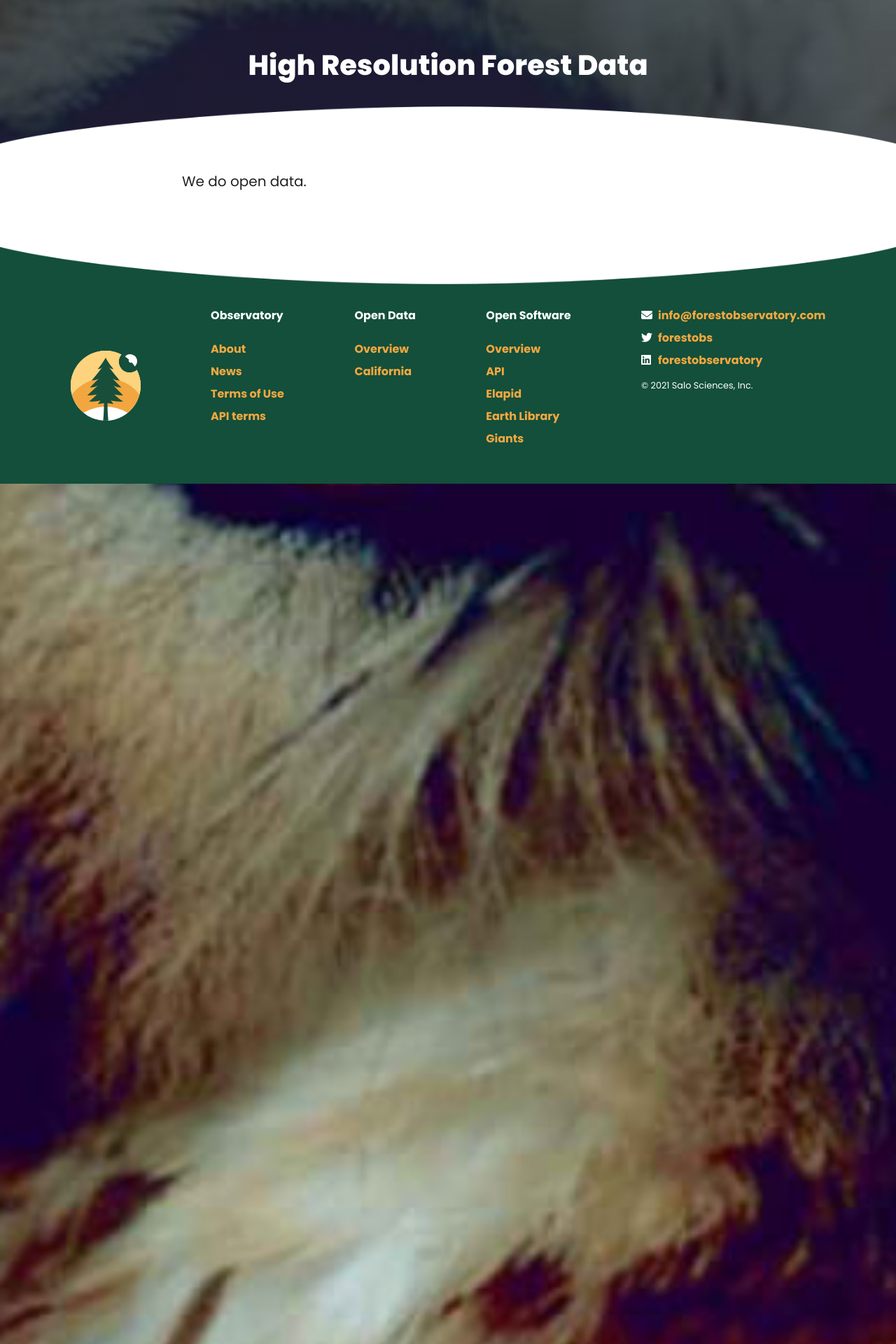
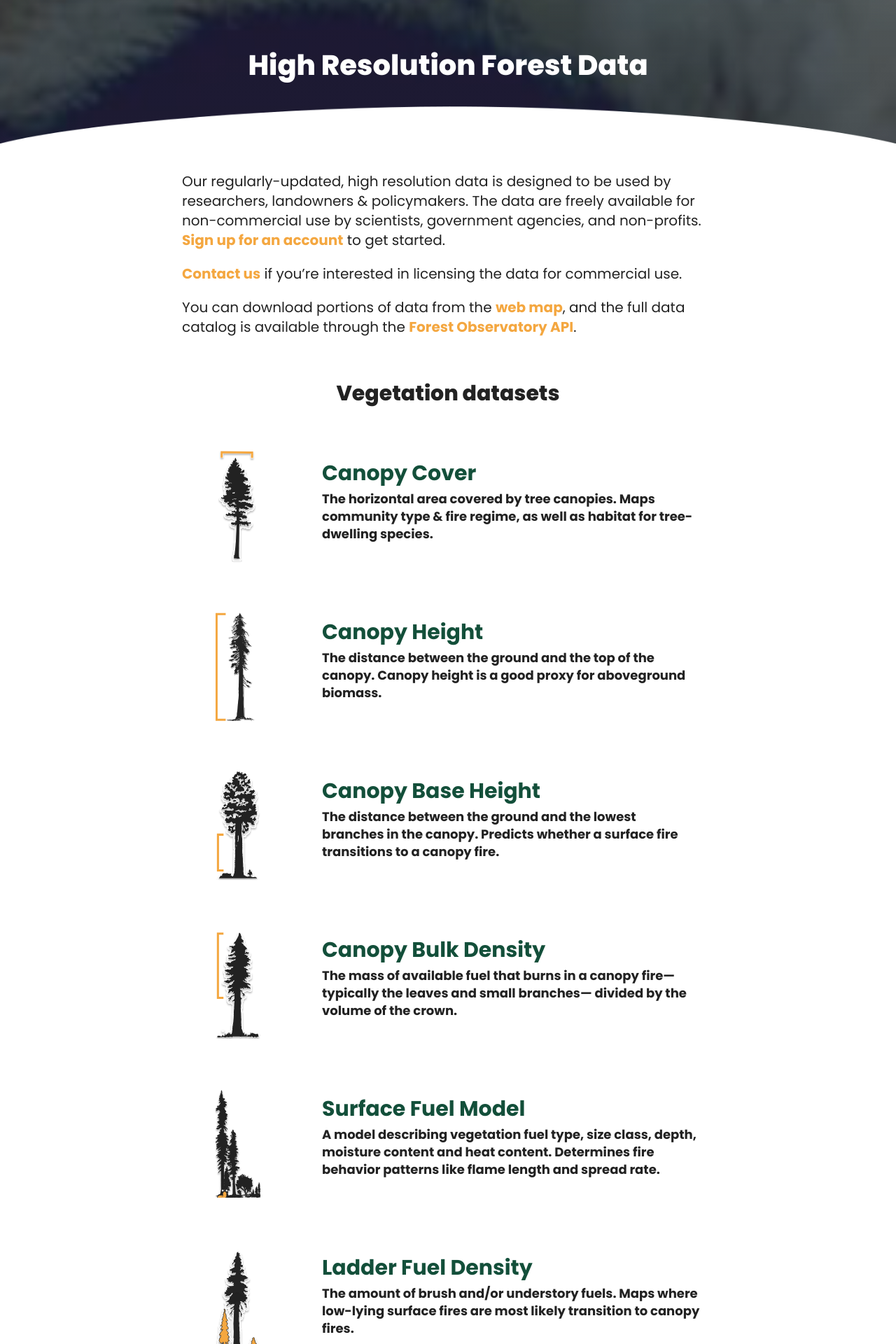
Before and after one commit to forestobservatory/forestobservatory.github.io, a Jekyll site: the page built from _pages/data.md, in a window 1280 px wide. Shown: the part 1946-3866 px from the top of the page at 70% size. Built offline with Jekyll 4.4.1, drawn with Linux system fonts in a browser that asks for light colours; nearby versions of some CDN libraries; some of the changed text lies outside the part shown.

Commit message:
added all dataset icons and descriptions

```diff
--- /dev/null
+++ b/_data/datasets.yml
@@ -0,0 +1,63 @@
+vegetation:
+  -
+    name: Canopy Cover
+    description: The horizontal area covered by tree canopies. Maps community type & fire regime, as well as habitat for tree-dwelling species.
+    icon: /assets/data/canopy-cover.svg
+    url:
+  -
+    name: Canopy Height
+    description: The distance between the ground and the top of the canopy. Canopy height is a good proxy for aboveground biomass.
+    icon: /assets/data/tree-height.svg
+    url:
+  -
+    name: Canopy Base Height
+    description: The distance between the ground and the lowest branches in the canopy. Predicts whether a surface fire transitions to a canopy fire.
+    icon: /assets/data/base-height.svg
+    url:
+  -
+    name: Canopy Bulk Density
+    description: The mass of available fuel that burns in a canopy fire—typically the leaves and small branches— divided by the volume of the crown.
+    icon: /assets/data/bulk-density.svg
+    url:
+  -
+    name: Surface Fuel Model
+    description: A model describing vegetation fuel type, size class, depth, moisture content and heat content. Determines fire behavior patterns like flame length and spread rate.
+    icon: /assets/data/surface-fuels.svg
+    url:
+  -
+    name: Ladder Fuel Density
+    description: The amount of brush and/or understory fuels. Maps where low-lying surface fires are most likely transition to canopy fires.
+    icon: /assets/data/ladder-fuels.svg
+    url:
+  -
+    name: Green Vegetation Abundance
+    description: The amount of green, leafy vegetation. This includes all photosynthetic tissues.
+    icon: /assets/data/green-vegetation.svg
+    url:
+  -
+    name: Dry Vegetation Abundance
+    description: The amount of dry or dead vegetation, including dead grass, timber slash, dry brush, and leaf litter.
+    icon: /assets/data/dry-vegetation.svg
+    url:
+  -
+    name: Vertical Layer Count
+    description: The number of distinct vertical canopy layers. Vertical layer count is a proxy for leaf area index, and maps canopy complexity.
+    icon: /assets/data/vertical-layers.svg
+    url:
+
+wildfire:
+  -
+    name: Burn Severity
+    description: A metric of the amount of vegetation consumed in a fire, as well as the heat at which it burned.
+    icon: /assets/data/burn-severity.svg
+    url:
+  -
+    name: Active Hot Spots
+    description: Active wildfire hotspots measured by VIIRS, a satellite that measures thermal anomalies twice daily.
+    icon: /assets/data/fire-hot-spots.svg
+    url:
+  -
+    name: Daily Weather
+    description: Wind speed, wind direction, temperature, and humidity. Determines the rate of fire spread, especially in grass or shrub fires.
+    icon: /assets/data/wind-speed.svg
+    url:
--- a/_pages/data.md
+++ b/_pages/data.md
@@ -5,4 +5,40 @@ page-class: projects
 custom-css: thumbnail-list
 ---
 
-We do open data.
+Our regularly-updated, high resolution data is designed to be used by researchers, landowners & policymakers. The data are freely available for non-commercial use by scientists, government agencies, and non-profits. [Sign up for an account](https://forestobservatory.com/signup) to get started.
+
+[Contact us](mailto:info@forestobservatory.com) if you’re interested in licensing the data for commercial use.
+
+You can download portions of data from the [web map](https://forestobservatory.com/download), and the full data catalog is available through the [Forest Observatory API](https://github.com/forestobservatory/cfo-api).
+
+# Vegetation datasets
+
+<section class="thumbnail-list">
+{% for metric in site.data.datasets.vegetation %}
+<a href="{{ metric.url | relative_url }}" class="no-decoration">
+    <div class="image-container">
+        <img src="{{ metric.icon | relative_url }}" />
+    </div>
+    <div>
+        <p>{{- metric.name -}}</p>
+        <p>{{- metric.description -}}</p>
+    </div>
+</a>
+{% endfor %}
+</section>
+
+# Wildfire datasets
+
+<section class="thumbnail-list">
+{% for metric in site.data.datasets.wildfire %}
+<a href="{{ metric.url | relative_url }}" class="no-decoration">
+    <div class="image-container">
+        <img src="{{ metric.icon | relative_url }}" />
+    </div>
+    <div>
+        <p>{{- metric.name -}}</p>
+        <p>{{- metric.description -}}</p>
+    </div>
+</a>
+{% endfor %}
+</section>
```
Also changed, not shown: assets/data/base-height.svg (added), assets/data/bulk-density.svg (added), assets/data/burn-severity.svg (added), assets/data/canopy-cover.svg (added), assets/data/dry-vegetation.svg (added), assets/data/fire-hot-spots.svg (added), assets/data/green-vegetation.svg (added), assets/data/ladder-fuels.svg (added), assets/data/surface-fuels.svg (added), assets/data/tree-height.svg (added), assets/data/vertical-layers.svg (added), assets/data/wind-speed.svg (added).
